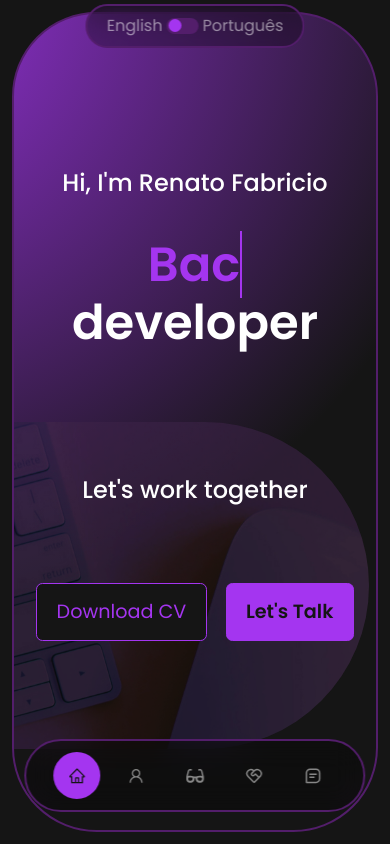
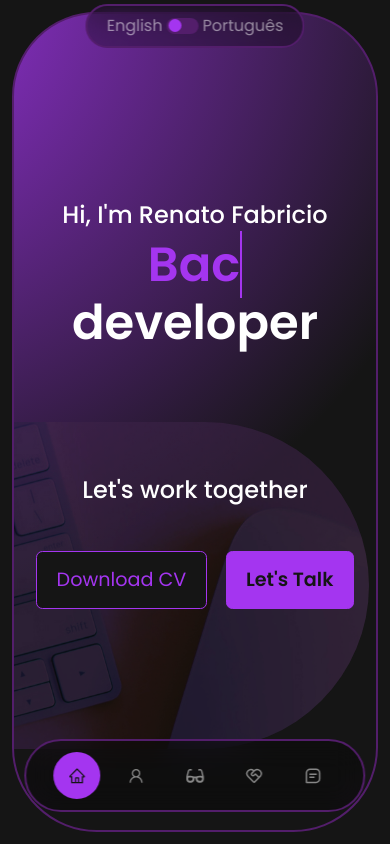
Before and after one commit to ReFabri/personal-portfolio, a React (Vite) app: page / in a window 390 px wide. Shown: the top 844 px of the page. Built offline with nearby package versions, Linux system fonts and the light colour scheme.

Commit message:
fix header text overflow on mobile

```diff
--- a/src/components/Header/Header.css
+++ b/src/components/Header/Header.css
@@ -184,6 +184,9 @@
 
   .header__title h2 {
     font-size: 1.5rem;
+    margin-bottom: 0;
+    text-align: center;
+    max-width: 90%;
   }
 
   .header__title-bottom {
```
Also changed, not shown: 4 other files (tests, documents, lock files or other folders).
